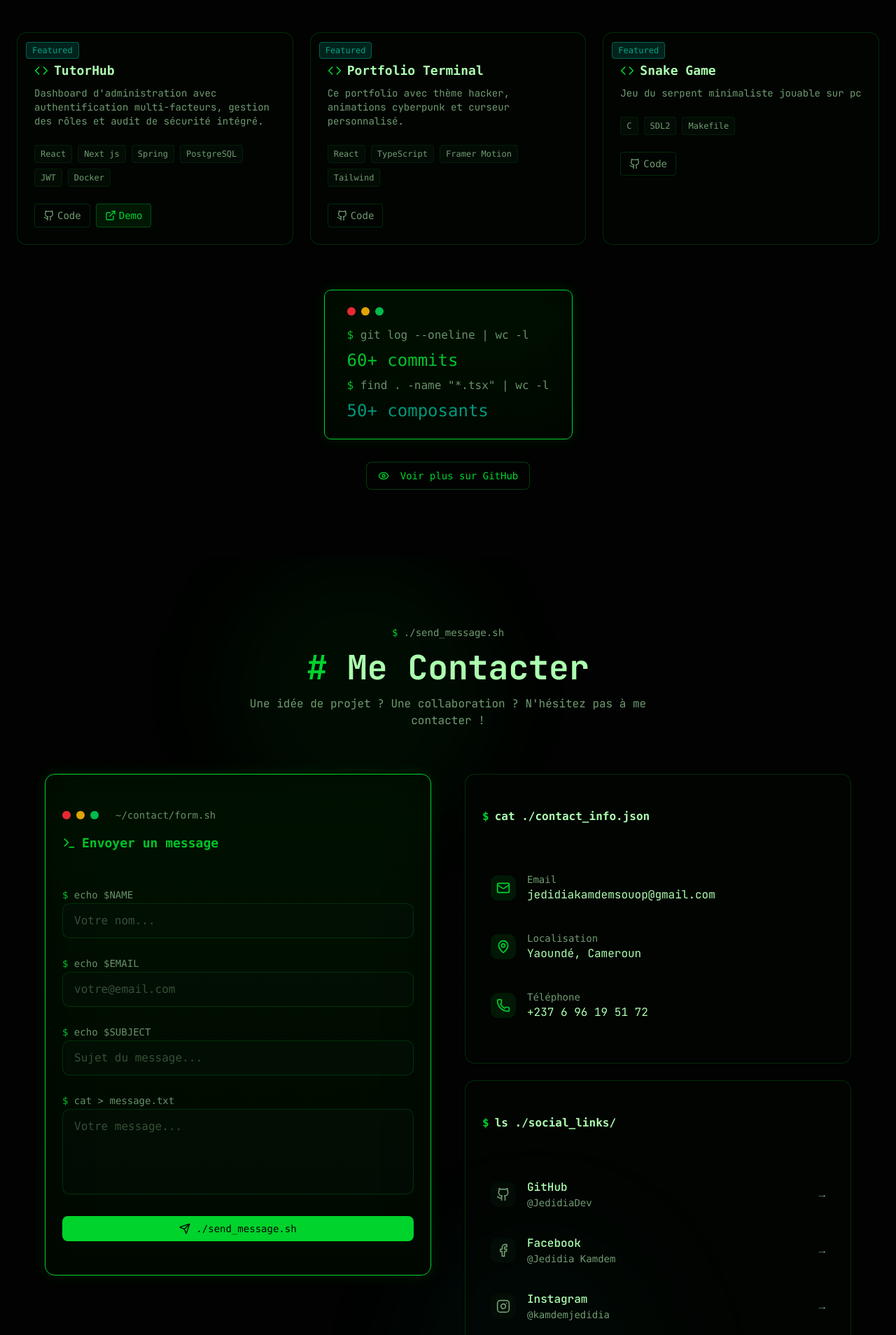
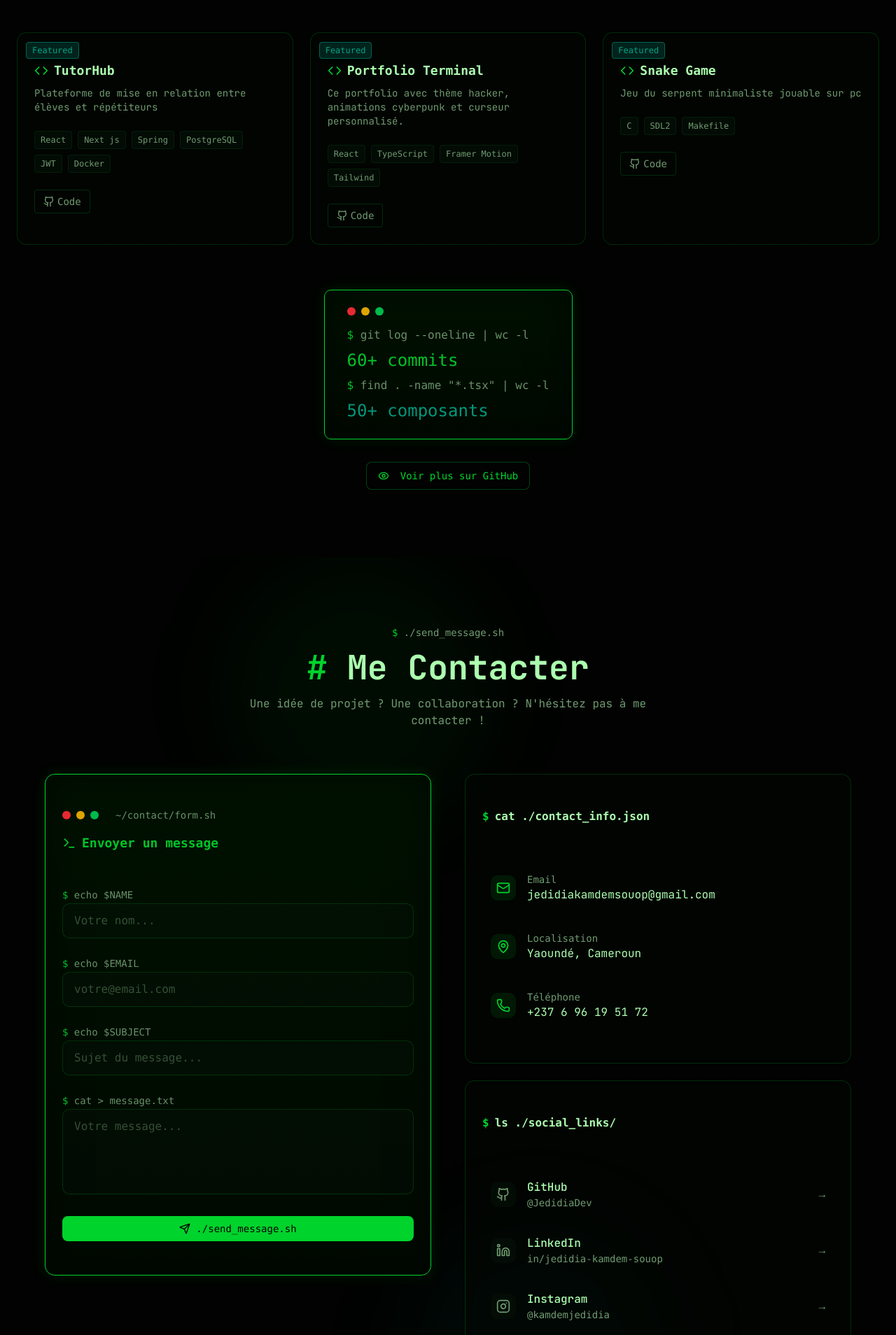
Before and after one commit to JedidiaDev/Portfolio, a React (Vite) app: page / in a window 1280 px wide. Shown: the part 2952-4860 px from the top of the page at 70% size. Built offline with nearby package versions, Linux system fonts and the light colour scheme; no server answers.

Commit message:
feat: update social links and project description in footer and projects pages

```diff
--- a/src/components/footer.tsx
+++ b/src/components/footer.tsx
@@ -1,9 +1,9 @@
 import { motion } from 'framer-motion';
-import { Github, Mail, Terminal, Heart, Instagram, Facebook } from 'lucide-react';
+import { Github, Mail, Terminal, Heart, Instagram, Facebook, Linkedin } from 'lucide-react';
 
 const socialLinks = [
   { name: 'GitHub', icon: Github, href: 'https://github.com/JedidiaDev' },
-//   { name: 'LinkedIn', icon: Linkedin, href: 'https://linkedin.com' },
+  { name: 'LinkedIn', icon: Linkedin, href: 'https://linkedin.com/in/jedidia-kamdem-souop-ba58753b0/' },
 //   { name: 'Twitter', icon: Twitter, href: 'https://twitter.com' },
   { name: 'Facebook', icon: Facebook, href: 'https://facebook.com/jedidia.kamdem' },
   { name: 'Instagram', icon: Instagram, href: 'https://instagram.com/kamdemjedidia' },
--- a/src/pages/Contact.tsx
+++ b/src/pages/Contact.tsx
@@ -3,7 +3,7 @@ import { motion } from 'framer-motion';
 import emailjs from '@emailjs/browser';
 import {
   Send, Mail, MapPin, Phone, Github, Terminal, CheckCircle, AlertCircle,
-  Facebook,
+  Linkedin,
   Instagram
 } from 'lucide-react';
 import { Card, CardContent, CardHeader, CardTitle } from '@/components/ui/card';
@@ -36,8 +36,8 @@ const contactInfo = [
 
 const socialLinks = [
   { icon: Github, label: 'GitHub', href: 'https://github.com/JedidiaDev', username: '@JedidiaDev' },
-//   { icon: Linkedin, label: 'LinkedIn', href: 'https://linkedin.com', username: '/in/username' },
-  { icon: Facebook, label: 'Facebook', href: 'https://facebook.com/jedidia.kamdem', username: '@Jedidia Kamdem' },
+  { icon: Linkedin, label: 'LinkedIn', href: 'https://linkedin.com/in/jedidia-kamdem-souop-ba58753b0/', username: 'in/jedidia-kamdem-souop' },
+  // { icon: Facebook, label: 'Facebook', href: 'https://facebook.com/jedidia.kamdem', username: '@Jedidia Kamdem' },
 //   { icon: Twitter, label: 'Twitter', href: 'https://twitter.com', username: '@username' },
   { icon: Instagram, label: 'Instagram', href: 'https://instagram.com/kamdemjedidia', username: '@kamdemjedidia' },
 ];
--- a/src/pages/Projects.tsx
+++ b/src/pages/Projects.tsx
@@ -25,11 +25,11 @@ const projects: Project[] = [
   {
     id: 1,
     title: 'TutorHub',
-    description: 'Dashboard d\'administration avec authentification multi-facteurs, gestion des rôles et audit de sécurité intégré.',
+    description: 'Plateforme de mise en relation entre élèves et répétiteurs',
     category: 'fullstack',
     tech: ['React', 'Next js', 'Spring', 'PostgreSQL', 'JWT', 'Docker'],
     github: 'https://github.com/JedidiaDev/TutorHub',
-    demo: 'https://demo.com',
+    // demo: 'https://tutorhub.cm',
     featured: true,
     // securityFocus: true,
   },
```
